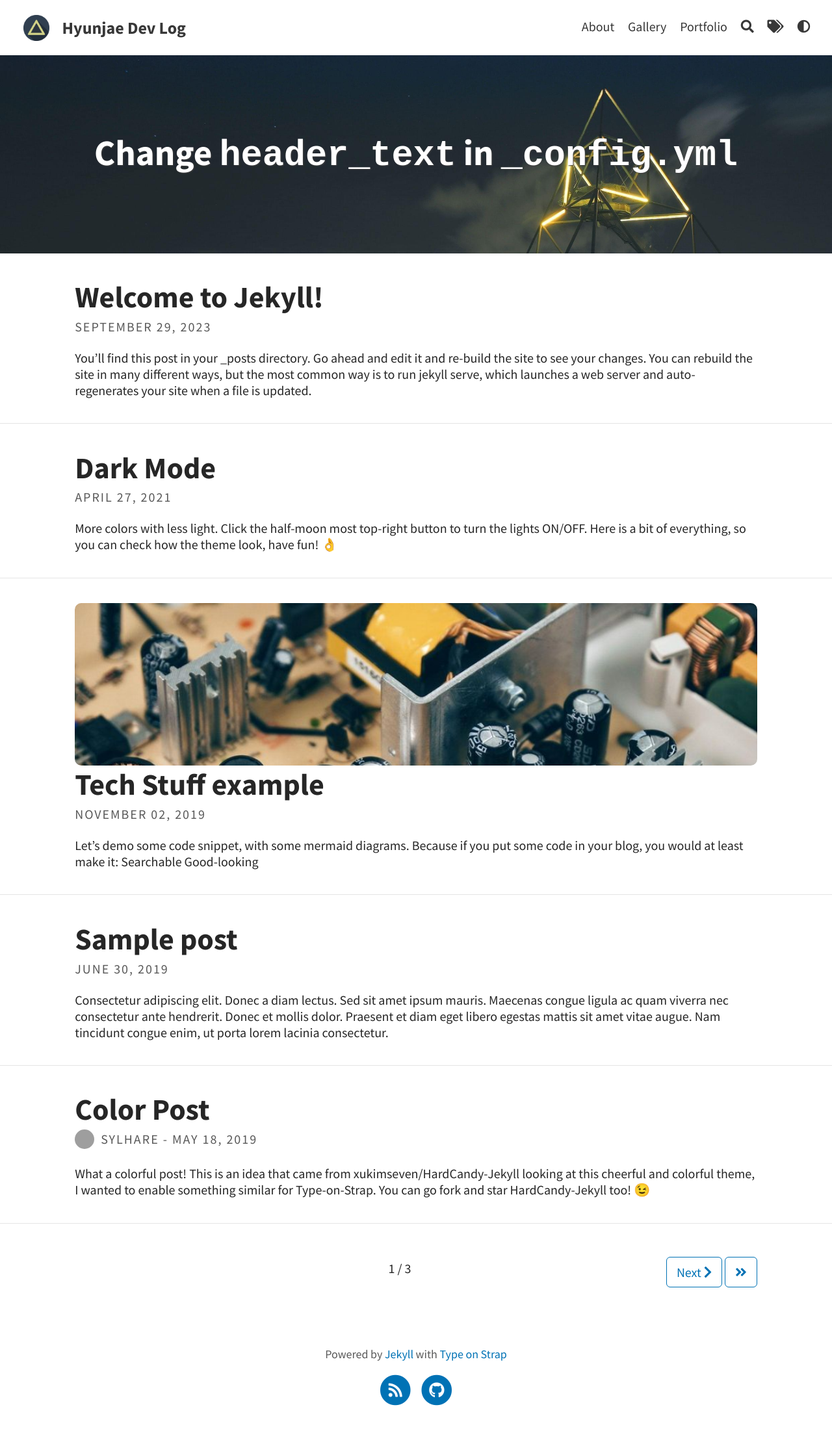
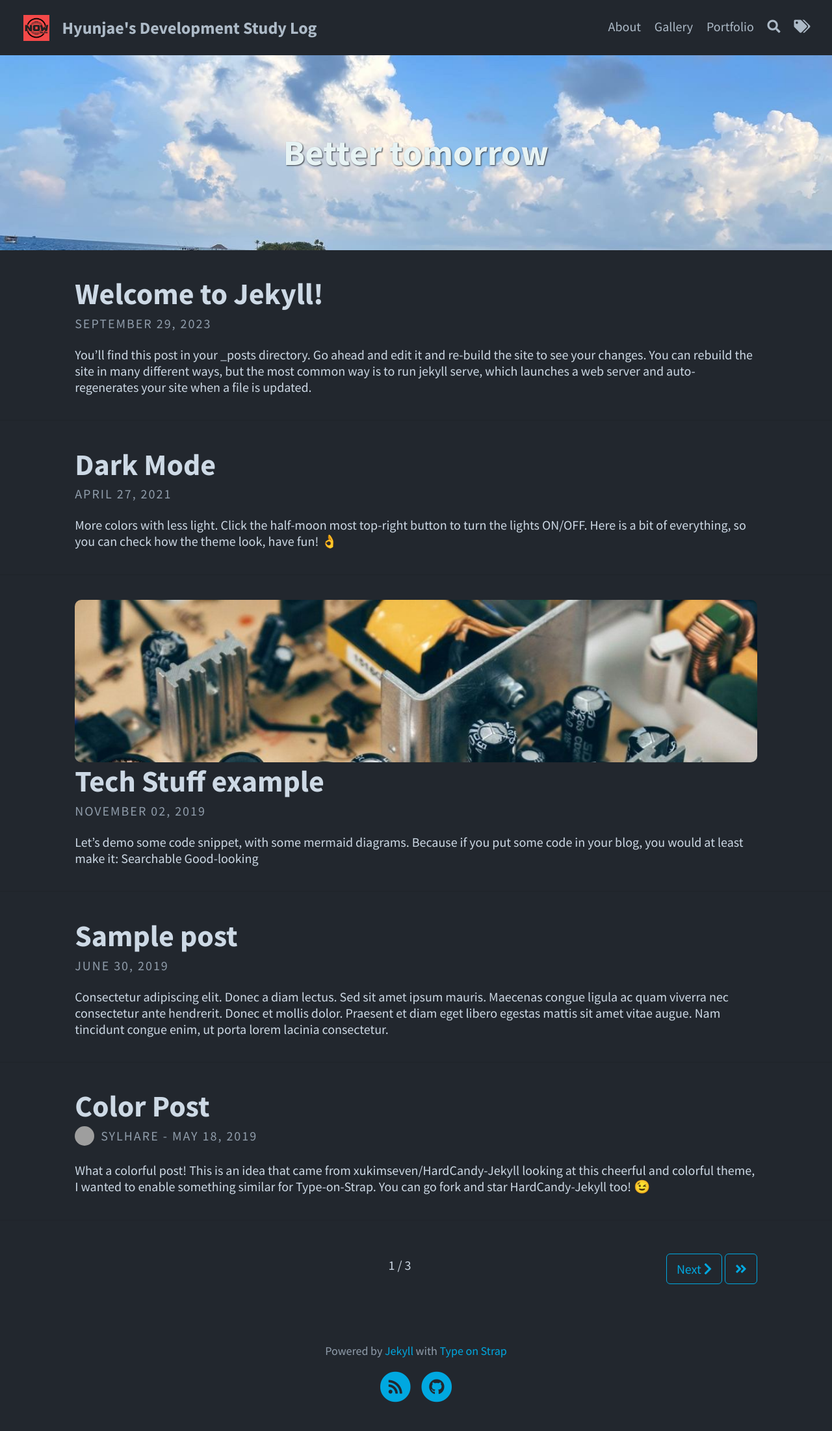
Before and after one commit to ImHyunJae/hyunjae.github.io, a Jekyll site: the page built from index.html, in a window 1280 px wide. Shown: the whole page at 65% size. Built offline with Jekyll 4.4.1, drawn with Linux system fonts in a browser that asks for light colours; a script that is not in the unit is left out; the list of posts is cut into pages by our own code; grey boxes are pictures that could not be loaded.

```diff
--- a/_config.yml
+++ b/_config.yml
@@ -1,16 +1,16 @@
 # SITE CONFIGURATION
 baseurl: ""
-url: "https://sylhare.github.io"
+url: "https://imhyunjae.github.io/"
 
 # THEME-SPECIFIC CONFIGURATION
-title: Hyunjae Dev Log                                  # site's title
+title: Hyunjae's Development Study Log                                  # site's title
 description: "A website with blog posts and pages"      # used by search engines
-avatar: assets/img/triangle.png                         # Empty for no avatar in navbar
+avatar: assets/img/now_logo.png                         # Empty for no avatar in navbar
 favicon: assets/favicon.ico                             # Icon displayed in the tab
 
 # Header and footer text
-header_text: Change <code>header_text</code> in <code>_config.yml</code>  # Change Blog header text
-header_feature_image: assets/img/header/triangular.jpeg
+header_text: Better tomorrow  # Change Blog header text
+header_feature_image: assets/img/header/hyunjae_maldives.JPG
 header_feature_image_responsive: true
 footer_text: >
   Powered by <a href="https://jekyllrb.com/">Jekyll</a> with <a href="https://github.com/sylhare/Type-on-Strap">Type on Strap</a>
@@ -27,7 +27,7 @@ katex: true                                             # Enable if using math m
 mermaid: default                                        # Enable mermaid-js for diagrams, use theme: base, forest, dark, default, neutral
 google_analytics:                                       # Tracking ID, e.g. "UA-000000-01"
 cookie_consent: false                                   # To respect the usage of cookies
-color_theme: auto                                       # auto, dark or light
+color_theme: dark                                       # auto, dark or light
 
 # Comments
 comments:
```
Also changed, not shown: assets/favicon.ico, assets/img/header/hyunjae_maldives.JPG (added), assets/img/now_logo.png (added).
